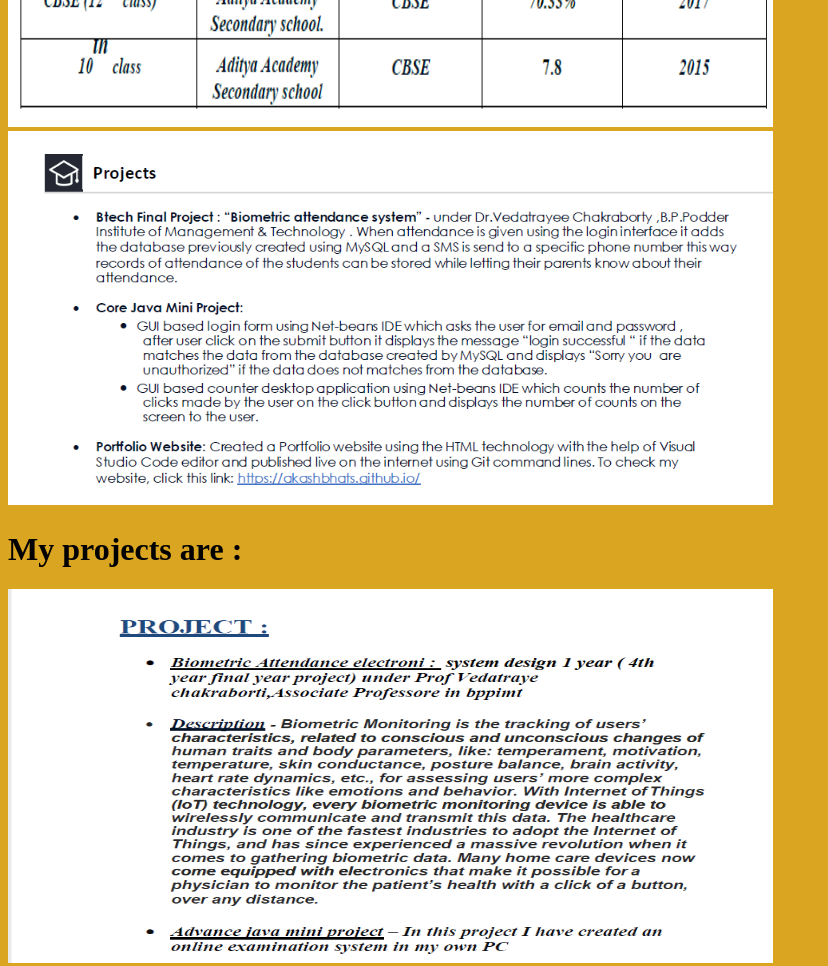
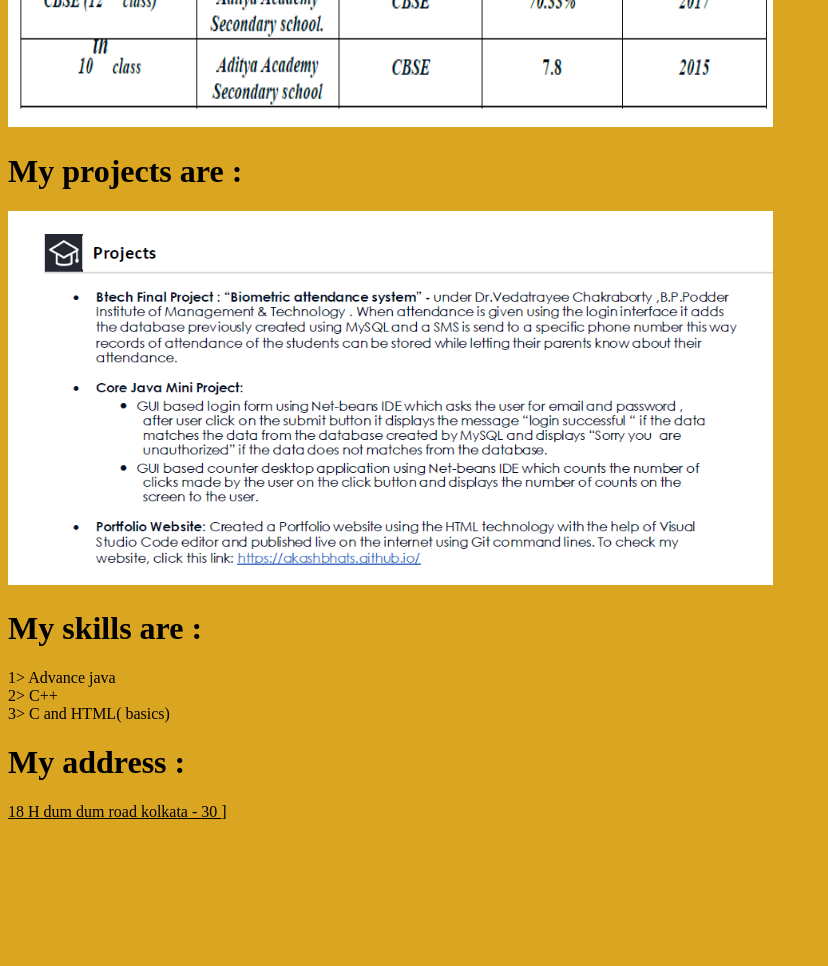
Before and after one commit to akashbhats/akashbhats.github.io, a plain HTML site: page index.html in a window 1280 px wide. Shown: the part 980-1946 px from the top of the page, without its empty margins (0-828 px from the left). After the commit the page ends 1809 px from the top, so only its background shows below. Drawn offline with Linux system fonts and the light colour scheme.

Commit message:
Update index.html

```diff
--- a/index.html
+++ b/index.html
@@ -17,9 +17,8 @@ style="background-color:goldenrod">
      <img   src="mypic.png"   width="265" height="274">
    <h1>My academic details are as follows :</h1>
    <img   src="aca.png"   width="765" height="374">
-     <img   src="pq.png"   width="765" height="374">
    <h1> My projects are : </h1>
-   <img   src="pj.png"   width="765" height="374">
+    <img   src="pq.png"   width="765" height="374">
    <h1> My skills are :</h1>
    <p1>1> Advance java</p1><br>
    <p1>2> C++ </p1><br>
```
